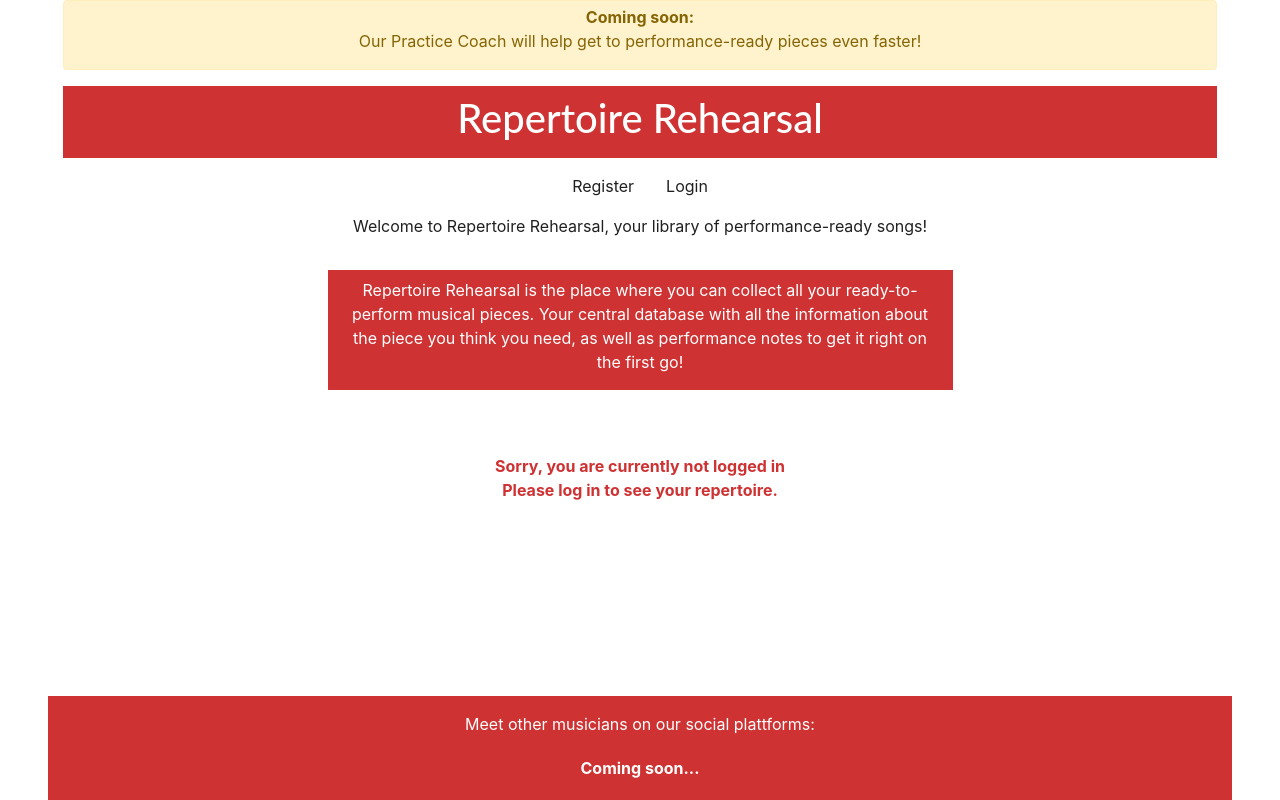
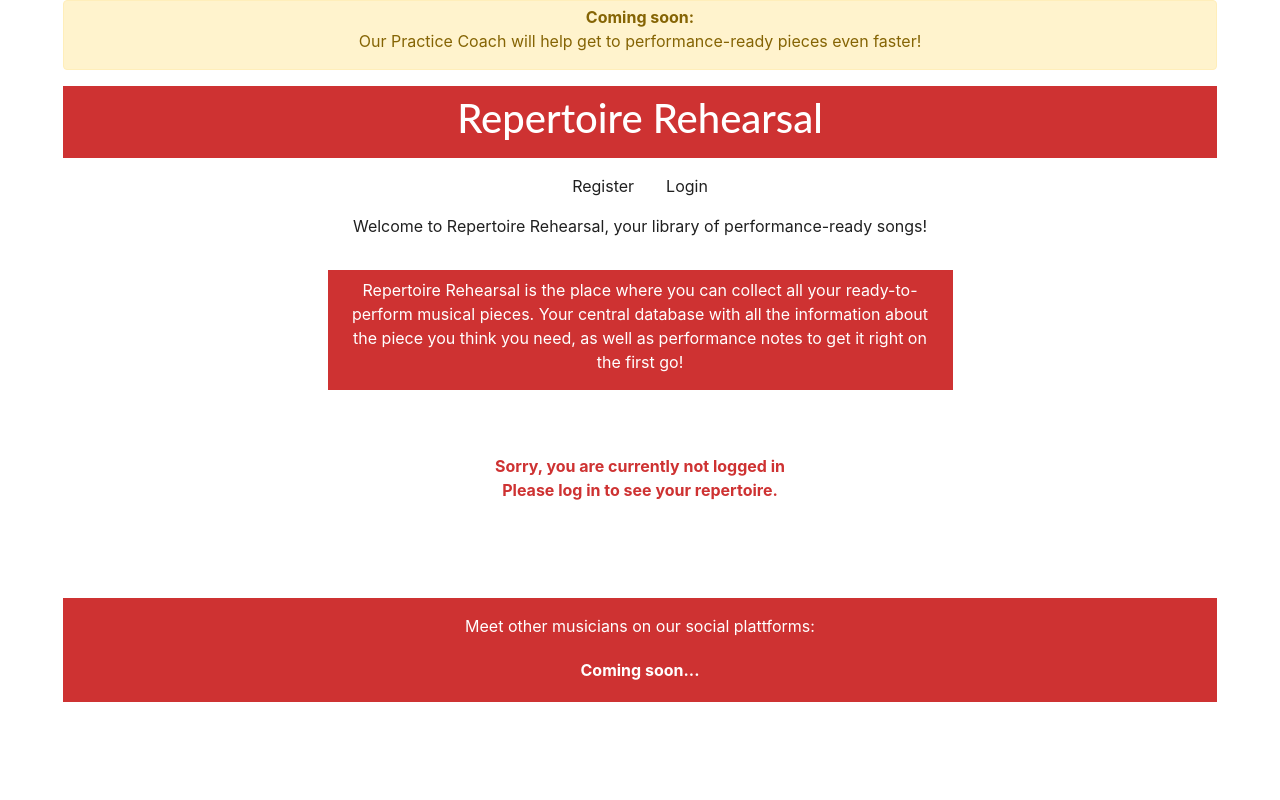
Before and after one commit to Markus-Hefner/Repertoire-Rehearsal, a Django app: page / in a window 1280 px wide. Run offline with Django 4.2, Linux system fonts and the light colour scheme; some libraries are stand-ins or nearby versions.

Commit message:
Footer fix with css that content cannot go behind it. Remove close button from messages

```diff
--- a/repertoire/templates/repertoire/song_list.html
+++ b/repertoire/templates/repertoire/song_list.html
@@ -52,7 +52,8 @@
 <!-- Message for not logged-in visitors -->
 <div class="row mx-3 mx-md-0 justify-content-center">
     <div class="col-12 col-md-9 col-lg-6 russet pt-2 my-3">
-        <p class="text-center white">Repertoire Rehearsal is the place where you can collect all your ready-to-perform musical pieces. Your
+        <p class="text-center white">Repertoire Rehearsal is the place where you can collect all your ready-to-perform
+            musical pieces. Your
             central database with
             all the information about the piece you think you need, as well as performance notes to get it right on the
             first go!</p>
--- a/static/css/style.css
+++ b/static/css/style.css
@@ -1,3 +1,10 @@
+body {
+    min-height: 100vh;
+    display: flex;
+    flex-direction: column;
+    flex: 1 0 auto;
+}
+
 .lato {
     font-family: 'Lato', sans-serif;
 }
--- a/templates/base.html
+++ b/templates/base.html
@@ -86,18 +86,20 @@
                 <div class="alert {{ message.tags }} alert-dismissible fade show text-russet text-center" id="msg"
                     role="alert">
                     {{ message | safe }}
-                    <button type="button" class="btn-close" data-bs-dismiss="alert" aria-label="Close"></button>
                 </div>
             </div>
         </div>
         {% endfor %}
 
-        {% block content %}
-        <!-- Content goes here -->
-        {% endblock content %}
+        <!-- Main content -->
+        <main class="pb-5">
+            {% block content %}
+            <!-- Content goes here -->
+            {% endblock content %}
+        </main>
 
         <!-- Footer -->
-        <div class="row footer mx-lg-5 fixed-bottom">
+        <div class="row footer mx-lg-5">
             <div class="col-12 justify-content-center russet white">
                 <footer>
                     <p class="text-center pt-3">Meet other musicians on our social plattforms:</p>
```
